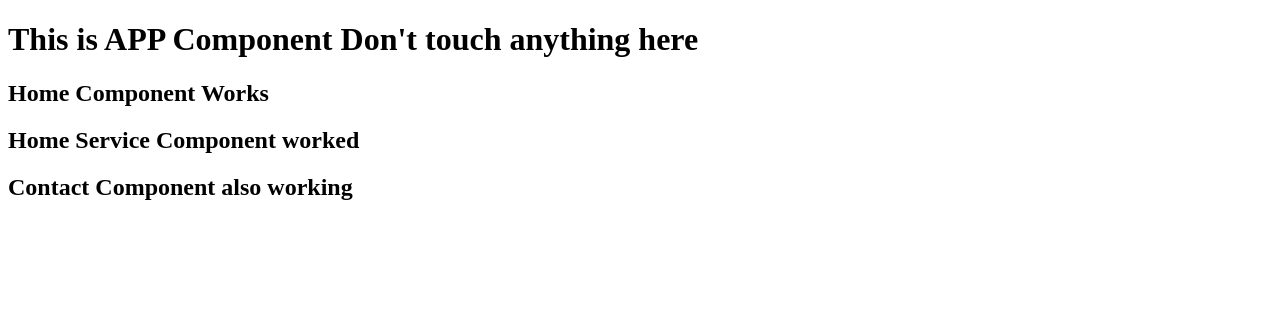
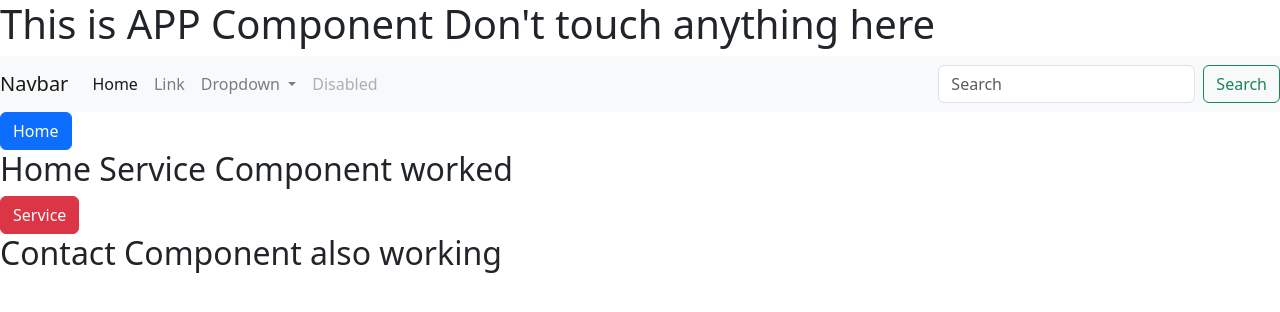
Before and after one commit to Daniel-Charles-J/VB-CERAMICS, an Angular app in the folder client/: page / in a window 1280 px wide. Shown: the top 312 px of the page. Built offline with nearby package versions, Linux system fonts and the light colour scheme.

Commit message:
Bootstrap integrated

```diff
--- a/client/angular.json
+++ b/client/angular.json
@@ -25,6 +25,7 @@
               "src/assets"
             ],
             "styles": [
+              "node_modules/bootstrap/dist/css/bootstrap.min.css",
               "src/styles.css"
             ],
             "scripts": []
--- a/client/package.json
+++ b/client/package.json
@@ -18,6 +18,7 @@
     "@angular/platform-browser": "^15.2.0",
     "@angular/platform-browser-dynamic": "^15.2.0",
     "@angular/router": "^15.2.0",
+    "bootstrap": "^5.3.1",
     "rxjs": "~7.8.0",
     "tslib": "^2.3.0",
     "zone.js": "~0.12.0"
--- a/client/src/app/about/about.component.html
+++ b/client/src/app/about/about.component.html
@@ -1 +1,2 @@
 <h2>ABOUT COMPONENT</h2>
+<button class="btn btn-warning">About</button>
--- a/client/src/app/home-service/home-service.component.html
+++ b/client/src/app/home-service/home-service.component.html
@@ -1 +1,2 @@
 <h2>Home Service Component worked</h2>
+<button class="btn btn-danger">Service</button>
--- a/client/src/app/home/home.component.html
+++ b/client/src/app/home/home.component.html
@@ -1,3 +1,38 @@
-<h2>Home Component Works</h2>
+<nav class="navbar navbar-expand-lg navbar-light bg-light">
+    <a class="navbar-brand" href="#">Navbar</a>
+    <button class="navbar-toggler" type="button" data-toggle="collapse" data-target="#navbarSupportedContent" aria-controls="navbarSupportedContent" aria-expanded="false" aria-label="Toggle navigation">
+      <span class="navbar-toggler-icon"></span>
+    </button>
+
+    <div class="collapse navbar-collapse" id="navbarSupportedContent">
+      <ul class="navbar-nav mr-auto">
+        <li class="nav-item active">
+          <a class="nav-link" href="#">Home <span class="sr-only">(current)</span></a>
+        </li>
+        <li class="nav-item">
+          <a class="nav-link" href="#">Link</a>
+        </li>
+        <li class="nav-item dropdown">
+          <a class="nav-link dropdown-toggle" href="#" id="navbarDropdown" role="button" data-toggle="dropdown" aria-haspopup="true" aria-expanded="false">
+            Dropdown
+          </a>
+          <div class="dropdown-menu" aria-labelledby="navbarDropdown">
+            <a class="dropdown-item" href="#">Action</a>
+            <a class="dropdown-item" href="#">Another action</a>
+            <div class="dropdown-divider"></div>
+            <a class="dropdown-item" href="#">Something else here</a>
+          </div>
+        </li>
+        <li class="nav-item">
+          <a class="nav-link disabled" href="#">Disabled</a>
+        </li>
+      </ul>
+      <form class="form-inline my-2 my-lg-0">
+        <input class="form-control mr-sm-2" type="search" placeholder="Search" aria-label="Search">
+        <button class="btn btn-outline-success my-2 my-sm-0" type="submit">Search</button>
+      </form>
+    </div>
+  </nav>
+<button class="btn btn-primary">Home</button>
 <app-home-service></app-home-service>
 <app-contact></app-contact>
--- a/client/src/index.html
+++ b/client/src/index.html
@@ -6,6 +6,10 @@
   <base href="/">
   <meta name="viewport" content="width=device-width, initial-scale=1">
   <link rel="icon" type="image/x-icon" href="favicon.ico">
+  <link rel="stylesheet" href="https://cdn.jsdelivr.net/npm/bootstrap@4.0.0/dist/css/bootstrap.min.css" integrity="sha384-Gn5384xqQ1aoWXA+058RXPxPg6fy4IWvTNh0E263XmFcJlSAwiGgFAW/dAiS6JXm" crossorigin="anonymous">
+  <script src="https://code.jquery.com/jquery-3.2.1.slim.min.js" integrity="sha384-KJ3o2DKtIkvYIK3UENzmM7KCkRr/rE9/Qpg6aAZGJwFDMVNA/GpGFF93hXpG5KkN" crossorigin="anonymous"></script>
+  <script src="https://cdn.jsdelivr.net/npm/popper.js@1.12.9/dist/umd/popper.min.js" integrity="sha384-ApNbgh9B+Y1QKtv3Rn7W3mgPxhU9K/ScQsAP7hUibX39j7fakFPskvXusvfa0b4Q" crossorigin="anonymous"></script>
+  <script src="https://cdn.jsdelivr.net/npm/bootstrap@4.0.0/dist/js/bootstrap.min.js" integrity="sha384-JZR6Spejh4U02d8jOt6vLEHfe/JQGiRRSQQxSfFWpi1MquVdAyjUar5+76PVCmYl" crossorigin="anonymous"></script>
 </head>
 <body>
   <app-root></app-root>
```
Also changed, not shown: 1 other file (tests, documents, lock files or other folders).
